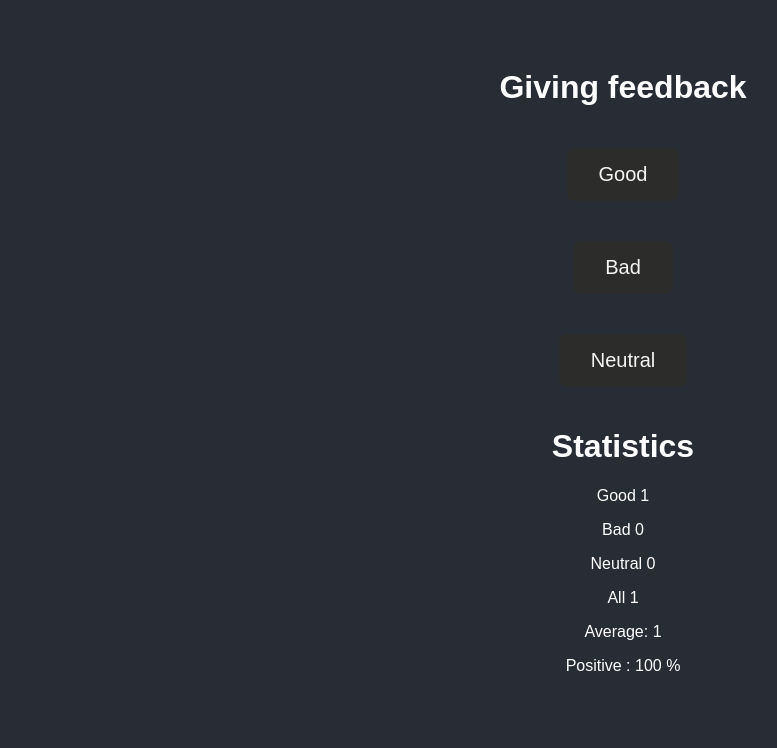
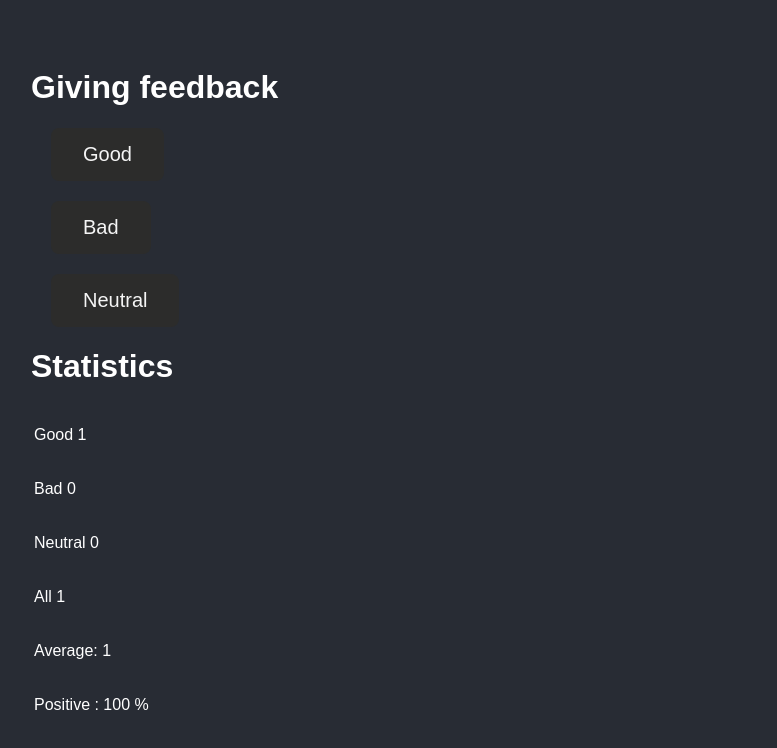
Before and after one commit to onrush1995/Fullstackopen, a React (Create React App) app in the folder part1/course_Information_Step2/: page / in a window 1280 px wide. Both pictures are taken after a click on the button "Good". Shown: the top 748 px of the page, without its empty margins (17-794 px from the left). Built offline with nearby package versions, Linux system fonts and the light colour scheme.

Commit message:
1.11*: unicafe step6: completed exercises

```diff
--- a/part1/course_Information_Step2/src/App.css
+++ b/part1/course_Information_Step2/src/App.css
@@ -3,10 +3,10 @@ body {
     color: white;
     padding: 40px;
     font-family: Arial;
-    text-align: center;
 }
 
 .goodButton {
+    display: flex;
     background-color: #2c2c2b;
     border: none;
     border-radius: 8px;
@@ -15,7 +15,6 @@ body {
     margin: 1em;
     text-align: center;
     text-decoration: none;
-    display: inline-block;
     font-size: 20px;
     transition-duration: 0.4s;
 }
@@ -26,6 +25,7 @@ body {
 }
 
 .badButton {
+    display: flex;
     background-color: #2c2c2b;
     border: none;
     border-radius: 8px;
@@ -34,7 +34,6 @@ body {
     margin: 1em;
     text-align: center;
     text-decoration: none;
-    display: inline-block;
     font-size: 20px;
     transition-duration: 0.4s;
 }
@@ -45,6 +44,7 @@ body {
 }
 
 .neutralButton {
+    display: flex;
     background-color: #2c2c2b;
     border: none;
     border-radius: 8px;
@@ -53,7 +53,6 @@ body {
     margin: 1em;
     text-align: center;
     text-decoration: none;
-    display: inline-block;
     font-size: 20px;
     transition-duration: 0.4s;
 }
--- a/part1/course_Information_Step2/src/App.js
+++ b/part1/course_Information_Step2/src/App.js
@@ -61,12 +61,41 @@ const Statistics = ({ good, bad, neutral, goodrep, badrep, neutralrep }) => {
     return (
         <div>
             <h1>Statistics</h1>
+
+            <table>
+                <tbody>
+                    <tr>
+                        <td>
                             <Good text='good' Good={good} />
+                        </td>
+                    </tr>
+                    <tr>
+                        <td>
                             <Bad text='bad' Bad={bad} />
+                        </td>
+                    </tr>
+                    <tr>
+                        <td>
                             <Neutral text='neutral' Neutral={neutral} />
+                        </td>
+                    </tr>
+                    <tr>
+                        <td>
                             <AllStatisticLine text='all' All={All} />
+                        </td>
+                    </tr>
+                    <tr>
+                        <td>
                             <StatisticLine text='average' Average={Average} />
+                        </td>
+                    </tr>
+                    <tr>
+                        <td>
                             <PositiveStatisticLine Positive={Positive} />
+                        </td>
+                    </tr>
+                </tbody>
+            </table>
         </div>
     );
 };
```
Lines whose indentation alone changed are shown as unchanged.
